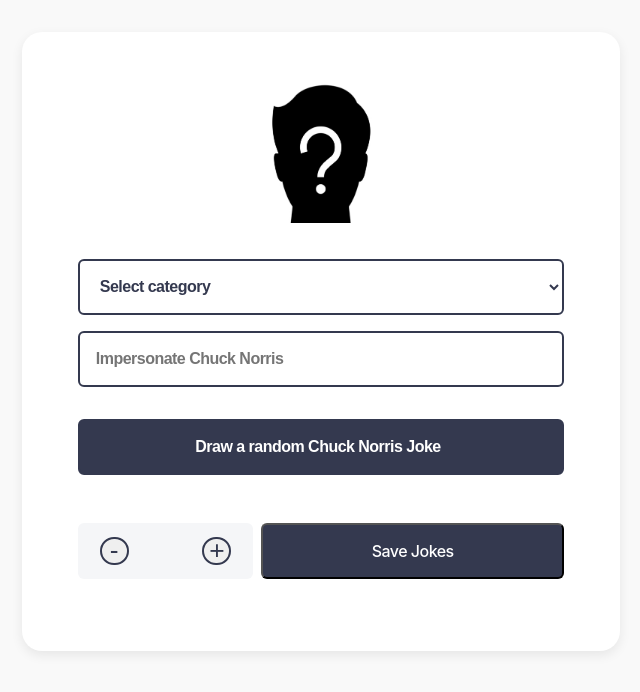
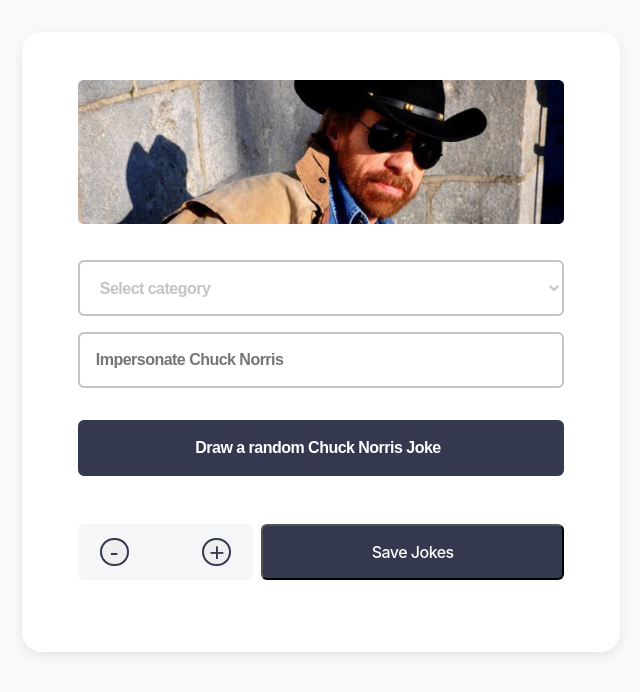
Before and after one commit to Ciszak-Krzysztof/ChuckNorrisJokeApp, a React (Create React App) app: page / in a window 1280 px wide. Shown: the top 692 px of the page, without its empty margins (319-959 px from the left). Built offline with nearby package versions, Linux system fonts and the light colour scheme; no server answers; the HTML template or start-up script is replaced by a standard one.

Commit message:
conditional colors of forms

```diff
--- a/src/App.tsx
+++ b/src/App.tsx
@@ -7,7 +7,7 @@
 
 function App() {
   const [chuckJoke, setChuckJoke] = useState<string>("");
-  const [isChuck, setIsChuck] = useState<boolean>(false);
+  const [isChuck, setIsChuck] = useState<boolean>(true);
 
   useEffect(() => {
     const fetchJoke = async () => {
--- a/src/components/Layout/JokeForm.module.css
+++ b/src/components/Layout/JokeForm.module.css
@@ -22,3 +22,8 @@
   padding-left: 0;
   margin-bottom: 3rem;
 }
+
+.gray {
+  border-color: #c4c4c4;
+  color: #c4c4c4;
+}
--- a/src/components/Layout/JokeForm.tsx
+++ b/src/components/Layout/JokeForm.tsx
@@ -8,6 +8,7 @@
   const [category, setCategory] = useState<string>("");
   const [firstName, setFirstName] = useState<string>("Chuck");
   const [lastName, setLastName] = useState<string>("Norris");
+  const [isTouched, setIsTouched] = useState<boolean>(false);
 
   const selectCategoryHandler = (
     event: React.ChangeEvent<HTMLSelectElement>
@@ -30,9 +31,11 @@
     } else {
       setLastName("");
     }
+    setIsTouched(true);
     if (event.target.value.length === 0) {
       setFirstName("Chuck");
       setLastName("Norris");
+      setIsTouched(false);
     }
   };
 
@@ -69,7 +72,9 @@
         <select
           onChange={selectCategoryHandler}
           defaultValue="select"
-          className={`${classes.form} ${classes.select}`}
+          className={`${classes.form} ${classes.select} ${
+            category === "" ? classes.gray : ""
+          }`}
         >
           <option value="select" disabled>
             Select category
@@ -80,7 +85,9 @@
         <input
           onChange={inputHandler}
           placeholder="Impersonate Chuck Norris"
-          className={`${classes.form} ${classes.input}`}
+          className={`${classes.form} ${classes.input} ${
+            !isTouched ? classes.gray : ""
+          }`}
         ></input>
       </div>
       <button className={`${classes.form} ${classes.button}`}>
```
